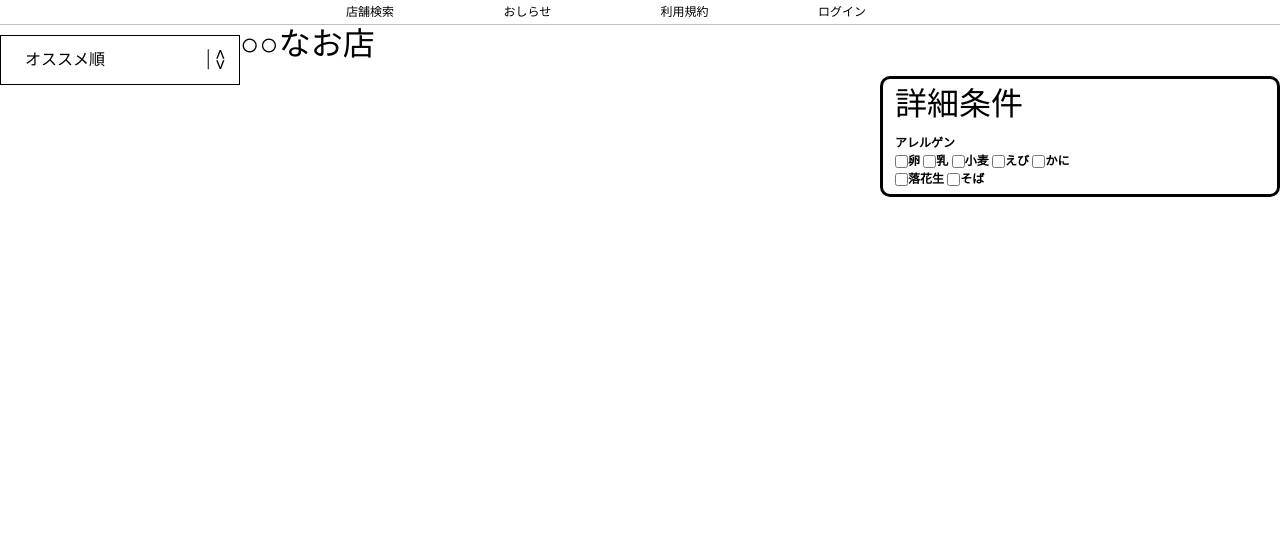
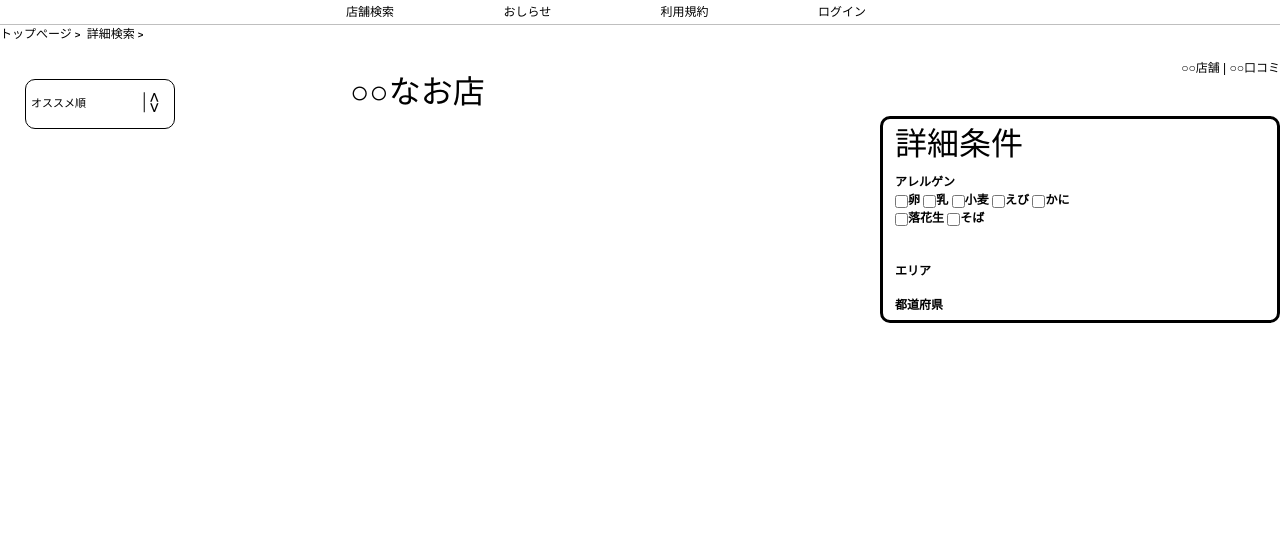
Before and after one commit to hidakahiromu/AlBfree, a Django app: template templates/restaurantsList.html in a window 1280 px wide. Shown: the top 554 px of the page. Run offline with Django 3.2, Linux system fonts and the light colour scheme; the template is opened without the code that fills it, so the values that code supplies are empty.

Commit message:
ヘッダーとかいじった

```diff
--- a/static/css/restaurantsList.css
+++ b/static/css/restaurantsList.css
@@ -6,13 +6,48 @@
     background: #fff;
 }
 
+/*階層構造表示のスタイル*/
+
+.hierarchies ul {
+    list-style-type: none;
+    padding-left: 0;
+}
+
+.hierarchy {
+    display: inline-block;
+}
+
+.hierarchy a::after {
+    display: inline-block;
+    color: #000;
+    content: '>';
+    font-size: 80%;
+    font-weight: bold;
+    padding: 0 3px;
+}
+/*ここまで*/
+
+/*店舗数と口コミ数の欄*/
+.count{
+    float: right;
+}
+
+
 .sortingButton{     /*○○順選択のボタンのスタイル*/
-    width: 240px;
-    height: auto;
+    width: 175px;
+    height: 15px;
     float: left;
     position: relative;
-    margin-top: 5px;
+    margin-top: 15px;
 }
+
+.storeName{                 /*○○のところ*/
+    width: auto;
+    height: 30px;
+    margin-left: 350px;
+    margin-top: 30px;
+}
+
 /*プルダウンメニューのデザイン*/
 .sortingButton:after {
     content: '<>';
@@ -25,7 +60,6 @@
     right: 11px;
     /*位置の調整*/
     top: 18px;
-    padding: 0 0 2px;
     border-bottom: 1px solid #000;
     /*left line */
     position: absolute;
@@ -38,15 +72,16 @@
     appearance: none;
     /* Add some styling */
     display: block;
-    width: 100%;
+    width: 150px;
     max-width: 320px;
     height: 50px;
     float: right;
     margin: 5px 0px;
-    padding: 0px 24px;
-    font-size: 16px;
+    padding: 0px 5px;
+    font-size: 11px;
     line-height: 1.75;
     border: 1px solid #000;
+    border-radius: 10px;          /*角の丸み*/
     -ms-word-break: normal;
     word-break: normal;
   }
@@ -67,6 +102,14 @@
     width: 200px;
     height: auto;
     margin-top: 10px;
+}
+
+.areaSearch{        /*詳細条件のエリア検索の枠*/
+    margin-top: 35px;
+}
+
+.prefectures{       /*都道府県プルダウンメニュー*/
+
 }
 
 
--- a/templates/restaurantsList.html
+++ b/templates/restaurantsList.html
@@ -15,6 +15,17 @@
 
 {% block content %}
 
+    <nav class="hierarchies">           <!--どこのページにいるか表示(階層)-->
+        <ul>
+            <li class="hierarchy"><a>トップぺージ</a></li>
+            <li class="hierarchy"><a>詳細検索</a></li>
+        </ul>
+    </nav>
+
+    <div class="count">
+        <p>○○店舗  |  ○○口コミ</p>
+    </div>
+
     <div class="sortingButton">
         <select name="sorting">     <!--並び順変更ボタン-->
             <option value="オススメ順">オススメ順</option>
@@ -23,7 +34,7 @@
         </select>
     </div>
 
-        <h2>○○なお店</h2>     <!--○○に検索した条件を代入-->
+    <h2 class="storeName">○○なお店</h2>     <!--○○に検索した条件を代入-->
 
     <!-- 詳細条件検索 -->
     <section class="listSearch">   <!-- 詳細条件の枠組み -->
@@ -55,6 +66,61 @@
                 </label>
             </form>
         </div>      <!-- アレルゲン検索ここまで -->
+        <!--エリア検索-->
+        <div class="areaSearch">
+            <p>エリア</p>
+            <select class="prefectures" name="pref">
+                <option value="" selected>都道府県</option>
+                <option value="北海道">北海道</option>
+                <option value="青森県">青森県</option>
+                <option value="岩手県">岩手県</option>
+                <option value="宮城県">宮城県</option>
+                <option value="秋田県">秋田県</option>
+                <option value="山形県">山形県</option>
+                <option value="福島県">福島県</option>
+                <option value="茨城県">茨城県</option>
+                <option value="栃木県">栃木県</option>
+                <option value="群馬県">群馬県</option>
+                <option value="埼玉県">埼玉県</option>
+                <option value="千葉県">千葉県</option>
+                <option value="東京都">東京都</option>
+                <option value="神奈川県">神奈川県</option>
+                <option value="新潟県">新潟県</option>
+                <option value="富山県">富山県</option>
+                <option value="石川県">石川県</option>
+                <option value="福井県">福井県</option>
+                <option value="山梨県">山梨県</option>
+                <option value="長野県">長野県</option>
+                <option value="岐阜県">岐阜県</option>
+                <option value="静岡県">静岡県</option>
+                <option value="愛知県">愛知県</option>
+                <option value="三重県">三重県</option>
+                <option value="滋賀県">滋賀県</option>
+                <option value="京都府">京都府</option>
+                <option value="大阪府">大阪府</option>
+                <option value="兵庫県">兵庫県</option>
+                <option value="奈良県">奈良県</option>
+                <option value="和歌山県">和歌山県</option>
+                <option value="鳥取県">鳥取県</option>
+                <option value="島根県">島根県</option>
+                <option value="岡山県">岡山県</option>
+                <option value="広島県">広島県</option>
+                <option value="山口県">山口県</option>
+                <option value="徳島県">徳島県</option>
+                <option value="香川県">香川県</option>
+                <option value="愛媛県">愛媛県</option>
+                <option value="高知県">高知県</option>
+                <option value="福岡県">福岡県</option>
+                <option value="佐賀県">佐賀県</option>
+                <option value="長崎県">長崎県</option>
+                <option value="熊本県">熊本県</option>
+                <option value="大分県">大分県</option>
+                <option value="宮崎県">宮崎県</option>
+                <option value="鹿児島県">鹿児島県</option>
+                <option value="沖縄県">沖縄県</option>
+              </select>
+        </div>
+        <!--エリア検索ここまで-->
     </section>
 
     <!--詳細画面に飛ぶやつ-->
```
Also changed, not shown: accounts/migrations/0001_initial.py, restaurants/migrations/0001_initial.py. Lines whose indentation alone changed are shown as unchanged.
